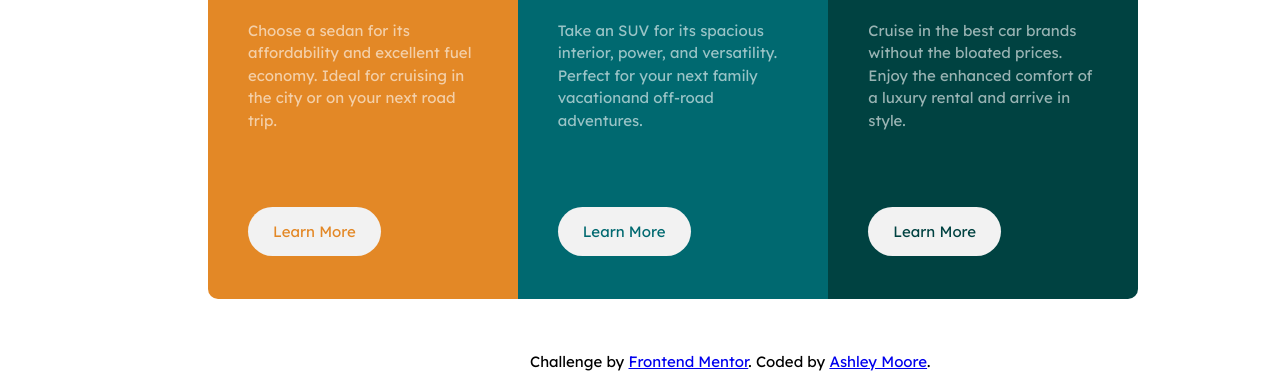
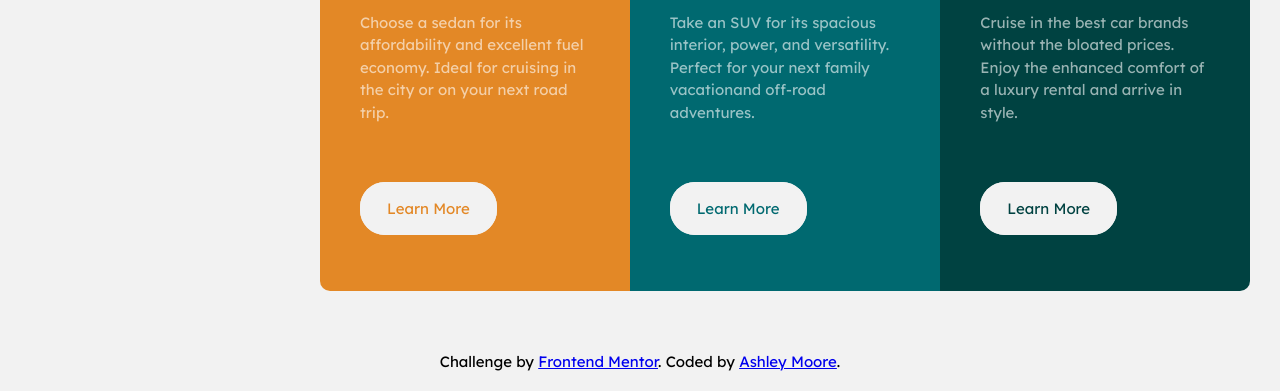
Before and after one commit to ashhh266/3columnchallenge, a plain HTML site: page index.html in a window 1280 px wide. Shown: the part 409-800 px from the top of the page. Drawn offline with Linux system fonts and the light colour scheme.

Commit message:
updated css
flexbox
button border fix
attribution footer

```diff
--- a/css/styles3.css
+++ b/css/styles3.css
@@ -1,6 +1,9 @@
 body{
+background-color: #f2f2f2;
 font-size: 15px;
 font-family: 'Lexend Deca', sans-serif;
+justify-content:center;
+align-items: center;
 /*
 font-weight: normal;
 */
@@ -34,6 +37,7 @@ img {
   padding-left: 40px;
 }
 
+/*******************ORIGINAL CODE***************
 .wrapper {
 width: 930px;
 height: 500px;
@@ -47,14 +51,8 @@ margin: 200px 200px 300px 200px;
   width: 33.3%;
   position: absolute;
   display: inline-block;
-  /*
-  margin-top: 200px;
-  margin-bottom: 300px;
-  margin-left: 200px;
-*/
   border-top-left-radius: 10px;
   border-bottom-left-radius: 10px;
-
 }
 
 .suvs {
@@ -64,12 +62,6 @@ margin: 200px 200px 300px 200px;
   position: absolute;
   left: 33.3%;
   display: inline-block;
-  /*
-  left: 550px;
-  margin-top: 200px;
-  margin-bottom: 300px;
-  padding: 0;
-  */
 }
 
 .luxury {
@@ -79,16 +71,10 @@ margin: 200px 200px 300px 200px;
   display: inline-block;
   height: 100%;
   width: 33.3%;
-  /*
-  margin-top: 200px;
-  margin-bottom: 300px;
-  left: 900px;
-*/
   border-top-right-radius: 10px;
   border-bottom-right-radius: 10px;
-
 }
-
+***********************************************/
 
 
 
@@ -98,13 +84,14 @@ margin: 200px 200px 300px 200px;
   -webkit-border-radius: 25;
   -moz-border-radius: 25;
   border-radius: 25px;
+  border: solid #f2f2f2 2px;
   font-family: 'Lexend Deca', sans-serif;
   color: #e38826;
   font-size: 15px;
   background: #f2f2f2;
   padding: 15px 25px 15px 25px;
   text-decoration: none;
-  position: absolute;
+  position: relative;
   left: 40px;
 }
 
@@ -112,7 +99,6 @@ margin: 200px 200px 300px 200px;
   background: #e38826;
   text-decoration: none;
   color:#f2f2f2;
-  border: solid #f2f2f2 2px;
 }
 
 
@@ -120,13 +106,14 @@ margin: 200px 200px 300px 200px;
   -webkit-border-radius: 25;
   -moz-border-radius: 25;
   border-radius: 25px;
+  border: solid #f2f2f2 2px;
   font-family: 'Lexend Deca', sans-serif;
   color: #006970;
   font-size: 15px;
   background: #f2f2f2;
   padding: 15px 25px 15px 25px;
   text-decoration: none;
-  position: absolute;
+  position: relative;
   left: 40px;
 }
 
@@ -134,7 +121,6 @@ margin: 200px 200px 300px 200px;
   background: #006970;
   text-decoration: none;
   color:#f2f2f2;
-  border: solid #f2f2f2 2px;
 }
 
 
@@ -143,13 +129,14 @@ margin: 200px 200px 300px 200px;
   -webkit-border-radius: 25;
   -moz-border-radius: 25;
   border-radius: 25px;
+  border: solid #f2f2f2 2px;
   font-family: 'Lexend Deca', sans-serif;
   color: #004241;
   font-size: 15px;
   background: #f2f2f2;
   padding: 15px 25px 15px 25px;
   text-decoration: none;
-  position: absolute;
+  position: relative;
   left: 40px;
 }
 
@@ -157,12 +144,57 @@ margin: 200px 200px 300px 200px;
   background: #004241;
   text-decoration: none;
   color:#f2f2f2;
-  border: solid #f2f2f2 2px;
 }
 
 .attribution {
-  position: absolute;
+  /*
+  position: fixed;
   bottom: 20px;
   text-align: center;
-  left: 530px;
+  left: auto;
+  */
+  position: fixed;
+  left: 0;
+  bottom: 20px;
+  width: 100%;
+  text-align: center;
+
 }
+
+
+/*****************FLEX BOX TRIAL*******************/
+.wrapper {
+width: 930px;
+height: 500px;
+display: inline-flex;
+flex-direction: row;
+margin: auto;
+position: absolute;
+top: 25%;
+left: 25%;
+}
+
+.sedans {
+	background-color: #e38826;
+  height: 100%;
+  width: 33.3%;
+  border-top-left-radius: 10px;
+  border-bottom-left-radius: 10px;
+  order: 1;
+}
+
+.suvs {
+  background-color: 	#006970;
+  height: 100%;
+  width: 33.4%;
+  order: 2;
+}
+
+.luxury {
+  background-color: #004241;
+  height: 100%;
+  width: 33.3%;
+  border-top-right-radius: 10px;
+  border-bottom-right-radius: 10px;
+  order: 3;
+}
```
